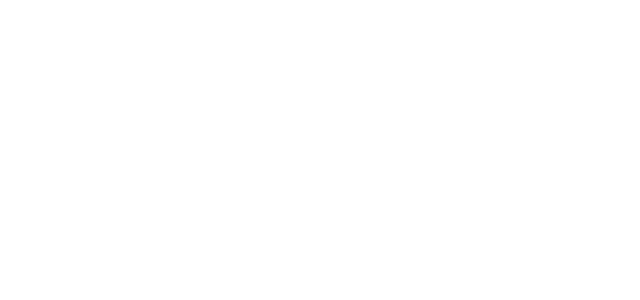
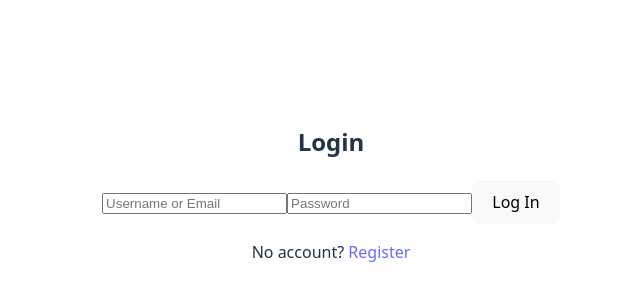
Before and after one commit to Levans18/fit-stack, a React (Vite) app in the folder web/: page /login in a window 1280 px wide. Shown: the part 208-508 px from the top of the page, without its empty margins (309-949 px from the left). Built offline with nearby package versions, Linux system fonts and the light colour scheme.

Commit message:
Fix for Login and Register routing bug

```diff
--- a/web/src/pages/LoginPage.tsx
+++ b/web/src/pages/LoginPage.tsx
@@ -6,9 +6,6 @@ function LoginPage() {
   const [usernameOrEmail, setUsernameOrEmail] = useState<string>("");
   const [password, setPassword] = useState<string>("");
   const [error, setError] = useState<string>("");
-
-  const handleLogin = async (e: FormEvent) => {
-    e.preventDefault();
 
   const handleLogin = async (e: FormEvent) => {
     e.preventDefault();
@@ -30,8 +27,12 @@ function LoginPage() {
       const data = await res.json();
       localStorage.setItem("token", data.token);
       navigate("/dashboard");
-      } catch (err: any) {
+    } catch (err) {
+      if (err instanceof Error) {
         setError(err.message);
+      } else {
+        setError("An unexpected error occurred.");
+      }
     }
   };
 
@@ -67,6 +68,5 @@ function LoginPage() {
     </div>
   );
 }
-}
 
 export default LoginPage;
--- a/web/src/pages/RegisterPage.tsx
+++ b/web/src/pages/RegisterPage.tsx
@@ -27,9 +27,13 @@ function LoginPage() {
       const data = await res.json();
       localStorage.setItem("token", data.token); // Save token
       navigate("/dashboard"); // Redirect on success
-    } catch (err: any) {
-      setError(err.message);
-    }
+    } catch (err) {
+        if (err instanceof Error) {
+          setError(err.message);
+        } else {
+          setError("An unexpected error occurred.");
+        }
+      }
   };
 
   return (
```
Lines whose indentation alone changed are shown as unchanged.
